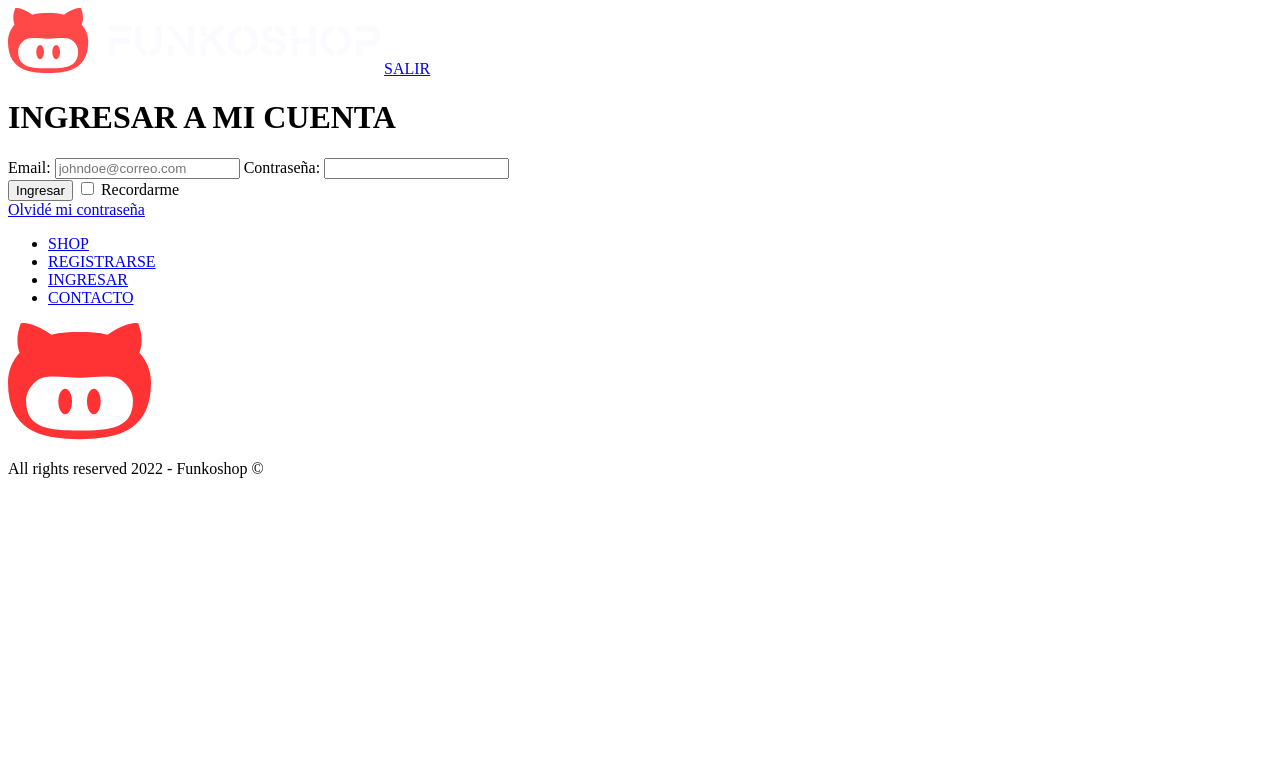
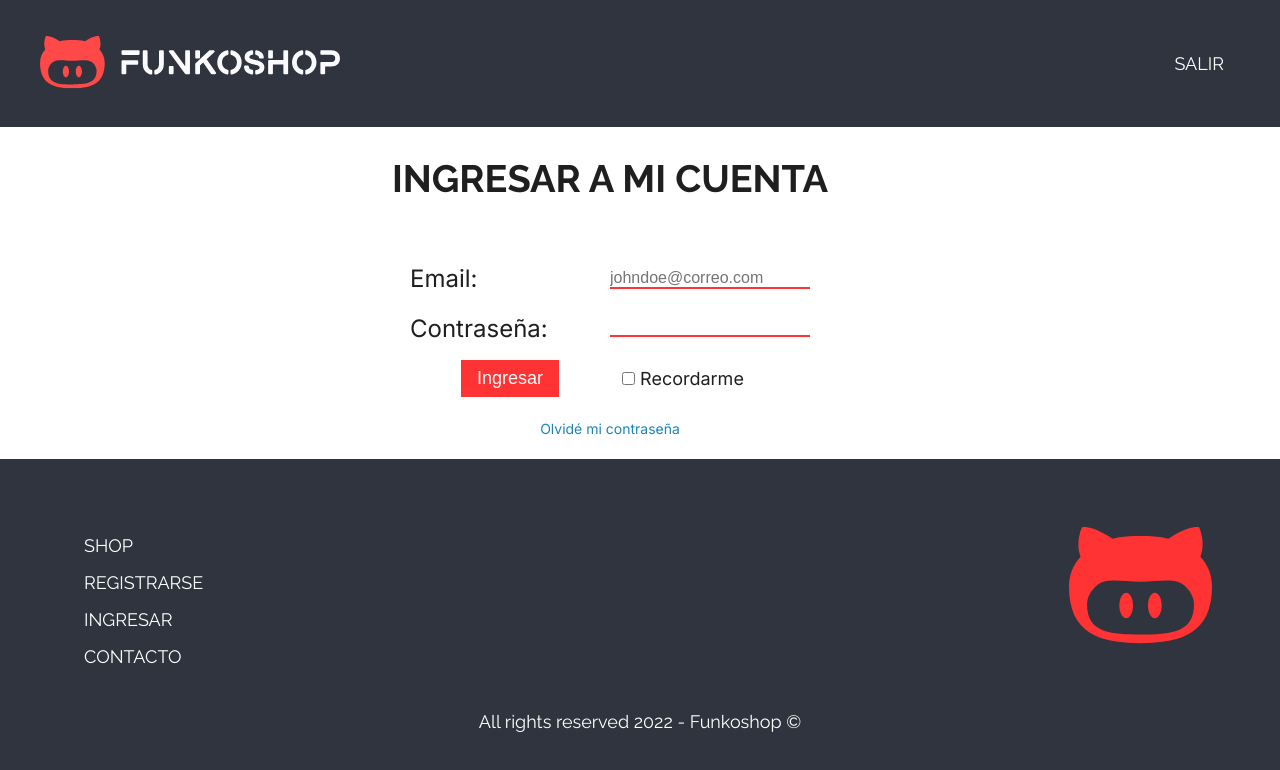
Before and after one commit to Daniel-Ceriana/ProyectoFunkoshop, a plain HTML site: page Fullstack-Node-Proyecto/pages/login.html in a window 1280 px wide. Drawn offline with Linux system fonts and the light colour scheme.

Commit message:
[FEAT] terminados los estilos de login

```diff
--- a/Fullstack-Node-Proyecto/pages/login.html
+++ b/Fullstack-Node-Proyecto/pages/login.html
@@ -6,64 +6,86 @@
     <meta http-equiv="X-UA-Compatible" content="IE=edge">
     <meta name="viewport" content="width=device-width, initial-scale=1.0">
     <title>LOGIN</title>
+    <link rel="stylesheet" href="../styles/admin/login.css">
 </head>
 
 <body>
 
     <header>
-        <nav>
-            <picture>
-                <a href="index.html"><img src="../img/multimedia/branding/logo_light_horizontal.svg" alt="logo Funkoshop"></a>
+        <nav class="navbar">
+            <picture class="navbar__logo">
+                <a href="./index.html"><img src="../img/multimedia/branding/logo_light_horizontal.svg" alt="logo Funkoshop"></a>
             </picture>
-            <a href="index.html">SALIR</a>
+
+            <div class="navbar__menu">
+                <a class="navbar__link" href="../pages/login.html">SALIR</a>
+            </div>
         </nav>
     </header>
-    <main>
+    <main class="container-main">
 
-        <h1>INGRESAR A MI CUENTA</h1>
+        <h1 class="main-title">INGRESAR A MI CUENTA</h1>
         <!-- agregar action al form -->
-        <form action="" method="post">
+        <!-- <form class="main-form" action="" method="post"> -->
 
-            <label for="email">Email:</label>
-            <input type="email" name="email" id="email" placeholder="johndoe@correo.com">
-            <label for="password">Contraseña:</label>
-            <input type="password" name="password" id="password">
+        <!-- <section class="main-form__email"> -->
+        <label class="main-form__email--label" for="email">Email:</label>
+        <input class="main-form__email--input" type="email" name="email" id="email" placeholder="johndoe@correo.com">
 
-            <section>
-                <input type="submit" value="Ingresar">
-                <input type="checkbox" name="recordar" id="recordar">
-                <label for="recordar">Recordarme</label>
+        <!-- </section> -->
+        <!-- <section class="main-form__password"> -->
+        <label class="main-form__password--label" for="password">Contraseña:</label>
+        <input class="main-form__password--input" type="password" name="password" id="password">
+
+        <!-- </section> -->
+
+        <!-- <section class="main-form__login"> -->
+        <input class="main-form__login--button" type="submit" value="Ingresar">
+        <section class="asd">
+            <input class="main-form__login--checkbox" type="checkbox" name="recordar" id="recordar">
+            <label class="main-form__login--label" for="recordar">Recordarme</label>
+
         </section>
+        <!-- </section> -->
         <!-- agregar link a olvide mi contraseña -->
-            <a href="#">Olvidé mi contraseña</a>
+        <!-- o hacerlo modal -->
+        <a class="main-form__forget" href="#">Olvidé mi contraseña</a>
 
-        </form>
+        <!-- </form> -->
 
 
 
     </main>
     <footer>
-        <section>
-            <nav>
-                <ul>
-                    <li>
-                        <a href="../pages/shop.html">SHOP</a>
+
+        <nav class="navbar container">
+            <ul class="navbar__menu__footer">
+                <li class="navbar__item">
+                    <a class="navbar__link" href="../pages/shop.html">SHOP</a>
                 </li>
-                    <li>
-                        <a href="../pages/register.html">REGISTRARSE</a>
+                <li class="navbar__item">
+                    <a class="navbar__link" href="../pages/register.html">REGISTRARSE</a>
                 </li>
-                    <li>
-                        <a href="../pages/login.html">INGRESAR</a>
+                <li class="navbar__item">
+                    <a class="navbar__link" href="../pages/login.html">INGRESAR</a>
                 </li>
-                    <li>
-                        <a href="../pages/contact.html">CONTACTO</a>
+                <li class="navbar__item">
+                    <a class="navbar__link" href="../pages/contact.html">CONTACTO</a>
                 </li>
             </ul>
+            <picture class="navbar__logo__footer">
+                <img src="../img/multimedia/branding/isotype.svg" alt="Isotipo marca Funkoshop">
+            </picture>
         </nav>
-            <picture><img src="../img/multimedia/branding/isotype.svg" alt="Isotipo marca Funkoshop"></picture>
-        </section>
-        <p>All rights reserved 2022 - Funkoshop &copy;</p>
+        <p class="footer__copy">All rights reserved 2022 - Funkoshop &copy;</p>
+
+
+
+
+
     </footer>
+    <script src="https://code.iconify.design/3/3.1.0/iconify.min.js"></script>
+
 </body>
 
 </html>
--- /dev/null
+++ b/Fullstack-Node-Proyecto/styles/admin/login.css
@@ -0,0 +1,288 @@
+@import url('https://fonts.googleapis.com/css2?family=Inter:wght@100;200;300;400;500;600;700;800;900&family=Raleway:wght@100;300;400;500;600;700;900&display=swap');
+ :root {
+    /* Palette */
+    --primary-solid: #FF3333;
+    --primary-900: rgba(255, 51, 51, 0.9);
+    --primary-500: rgba(255, 51, 51, 0.5);
+    --primary-300: rgba(255, 51, 51, 0.3);
+    /*  */
+    --secundary-solid: #1D84B5;
+    --secundary-900: rgba(29, 132, 181, 0.9);
+    --secundary-500: rgba(29, 132, 181, 0.5);
+    --secundary-300: rgba(29, 132, 181, 0.3);
+    /*  */
+    --dark-solid: #1F1F1F;
+    --dark-900: rgba(31, 31, 31, 0.9);
+    --dark-500: rgba(31, 31, 31, 0.5);
+    --dark-300: rgba(31, 31, 31, 0.3);
+    /* background */
+    --dark-bg-solid: #30343F;
+    --light-bg-solid: #FAFAFF;
+    --light-font-solid: #FFFFFF;
+    /* Typography */
+    --base-font: 'Inter', sans-serif;
+    --alternative-font: 'Raleway', sans-serif;
+    /* font sizes */
+    --font-display: 4.6em;
+    --font-jumbo: 3.8em;
+    --font-xlarge: 3em;
+    --font-large: 2.4em;
+    --font-medium: 1.8em;
+    --font-small: 1.6em;
+    --font-xsmall: 1.4em;
+    /* spacings */
+    --spacing-128: 12.8rem;
+    --spacing-68: 6.8rem;
+    --spacing-36: 3.6rem;
+    --spacing-28: 2.8rem;
+    --spacing-24: 2.4rem;
+    --spacing-20: 2rem;
+    --spacing-16: 1.6rem;
+    --spacing-12: 1.2rem;
+    --spacing-8: 0.8rem;
+}
+
+*,
+*::before,
+*::after {
+    margin: 0;
+    padding: 0;
+    box-sizing: border-box;
+}
+
+html {
+    font-family: var(--base-font);
+    color: var(--dark-solid);
+    font-size: 62.5%;
+}
+
+img {
+    width: 100%;
+}
+
+a {
+    color: inherit;
+    text-decoration: none;
+    font-family: inherit;
+    /* en el figma dice 20px */
+}
+
+ul,
+ol {
+    list-style-type: none;
+}
+
+p {
+    font-size: var(--font-medium);
+}
+
+body {
+    display: flex;
+    flex-direction: column;
+    min-height: 100vh;
+}
+
+
+/* HEADER */
+
+header {
+    font-family: var(--alternative-font);
+    color: var(--light-font-solid);
+    background-color: var(--dark-bg-solid);
+    gap: var(--spacing-36);
+    padding: var(--spacing-36);
+}
+
+.navbar {
+    display: flex;
+    justify-content: space-between;
+    max-width: 1200px;
+    margin: 0 auto;
+}
+
+.navbar__logo {
+    max-width: 300px;
+}
+
+.navbar__menu {
+    display: flex;
+    align-items: center;
+    gap: var(--spacing-20);
+}
+
+.navbar__link {
+    font-size: var(--font-medium);
+    padding: var(--spacing-8) var(--spacing-16);
+    display: inline-block;
+    transition: background .3s ease-in-out;
+    position: relative;
+}
+
+.navbar__link:hover {
+    background-color: var(--primary-900);
+}
+
+.with-submenu:hover>.submenu {
+    display: block;
+}
+
+.submenu {
+    display: none;
+    width: 300px;
+    position: absolute;
+    background-color: var(--dark-bg-solid);
+    z-index: 3;
+}
+
+.submenu__link {
+    display: block;
+    padding: var(--spacing-8) var(--spacing-16);
+    font-size: var(--font-medium);
+}
+
+.submenu__link:hover {
+    background-color: var(--primary-900);
+    transition: background .3s ease-in-out;
+}
+
+.container-main {
+    padding-top: var(--spacing-24);
+    padding-left: var(--spacing-68);
+    max-width: 1200px;
+    margin: auto;
+    display: grid;
+    grid-template-columns: 1fr 1fr 1fr 1fr;
+    grid-template-rows: 50px 50px 50px 50px 50px 50px;
+    grid-template-areas: " title title title title" ". . . ." " . first last ." ". first1 last1 ." " . first2 last2 . " " . forget forget . ";
+    align-items: center;
+    align-self: center;
+    justify-self: center;
+}
+
+.container {
+    max-width: 1200px;
+    margin: 0 auto;
+}
+
+.container-main {
+    padding-right: var(--spacing-128);
+}
+
+.width-icon {
+    display: flex;
+    align-items: center;
+    justify-content: center;
+    gap: var(--spacing-8);
+}
+
+footer {
+    margin-top: auto;
+    font-family: var(--alternative-font);
+    color: var(--light-font-solid);
+    background-color: var(--dark-bg-solid);
+    gap: var(--spacing-36);
+    padding: var(--spacing-68);
+}
+
+.footer__copy {
+    text-align: center;
+    margin-top: var(--spacing-36);
+}
+
+
+/* MAIN */
+
+.main-title {
+    font-family: var(--alternative-font);
+    font-size: var(--font-jumbo);
+    font-weight: 700;
+    grid-area: title;
+    justify-self: center;
+}
+
+
+/* FORM */
+
+
+/*
+.main-form {
+    display: flex;
+    flex-direction: column;
+    gap: var(--spacing-20);
+} */
+
+
+/* .main-form__email {
+    display: flex;
+    gap: var(--spacing-36);
+} */
+
+.main-form__email--label {
+    font-size: var(--font-large);
+    grid-area: first;
+    justify-self: start;
+}
+
+.main-form__email--input {
+    font-size: var(--font-small);
+    grid-area: last;
+    justify-self: start;
+    width: 200px;
+    border: 0;
+    border-bottom: 2px solid var(--primary-solid);
+}
+
+.main-form__password {}
+
+.main-form__password--label {
+    font-size: var(--font-large);
+    grid-area: first1;
+    justify-self: start;
+}
+
+.main-form__password--input {
+    grid-area: last1;
+    justify-self: start;
+    width: 200px;
+    border: 0;
+    border-bottom: 2px solid var(--primary-solid);
+}
+
+.main-form__login {}
+
+.main-form__login--button {
+    font-size: var(--font-xsmall);
+    grid-area: first2;
+    justify-self: center;
+    color: var(--light-font-solid);
+    background-color: var(--primary-solid);
+    padding: var(--spacing-8) var(--spacing-16);
+    border: 0;
+    font-weight: 400;
+    font-size: var(--font-medium);
+    transition: all .3s ease-in-out;
+}
+
+.main-form__login--button:hover {
+    cursor: pointer;
+    background-color: var(--primary-500);
+}
+
+.main-form__login--checkbox {}
+
+.main-form__login--label {}
+
+.asd {
+    font-size: var(--font-medium);
+    grid-area: last2;
+    justify-self: start;
+    padding: var(--spacing-12);
+}
+
+.main-form__forget {
+    font-size: var(--font-xsmall);
+    grid-area: forget;
+    align-self: center;
+    justify-self: center;
+    color: var(--secundary-solid);
+}
```
Lines whose indentation alone changed are shown as unchanged.
